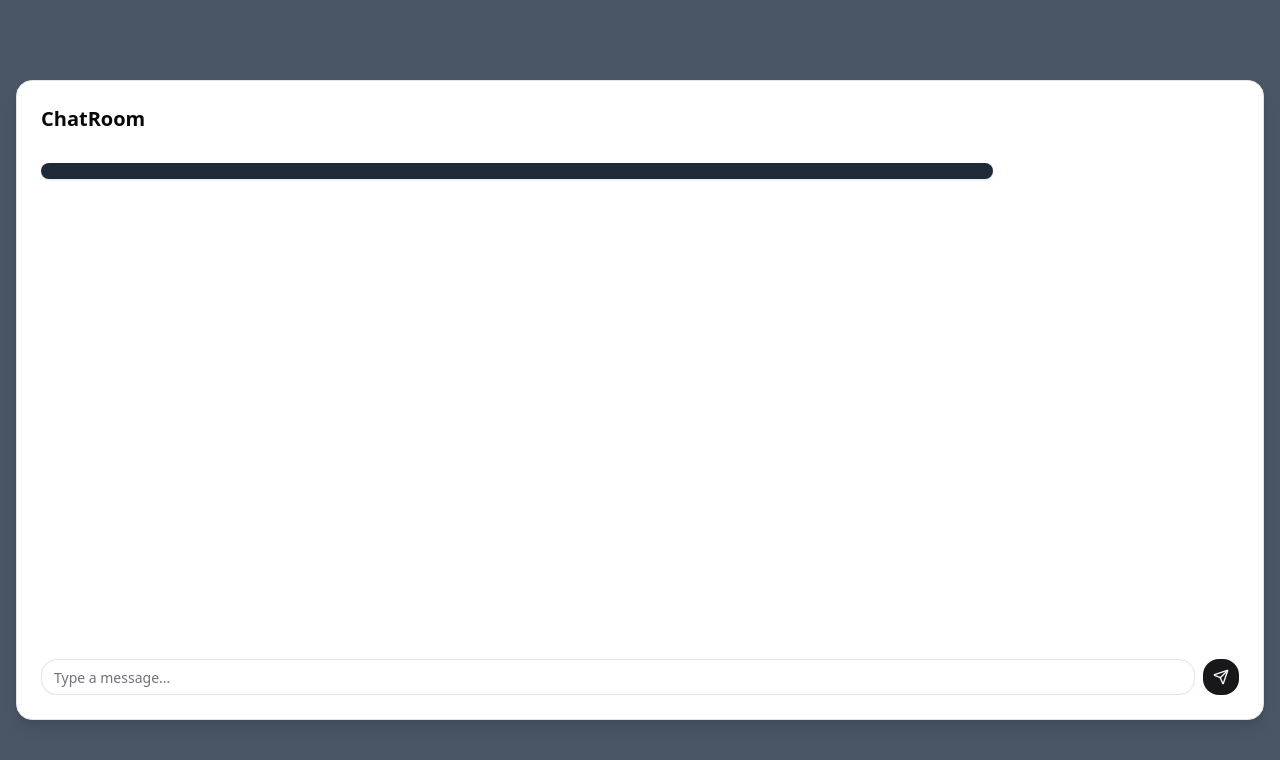
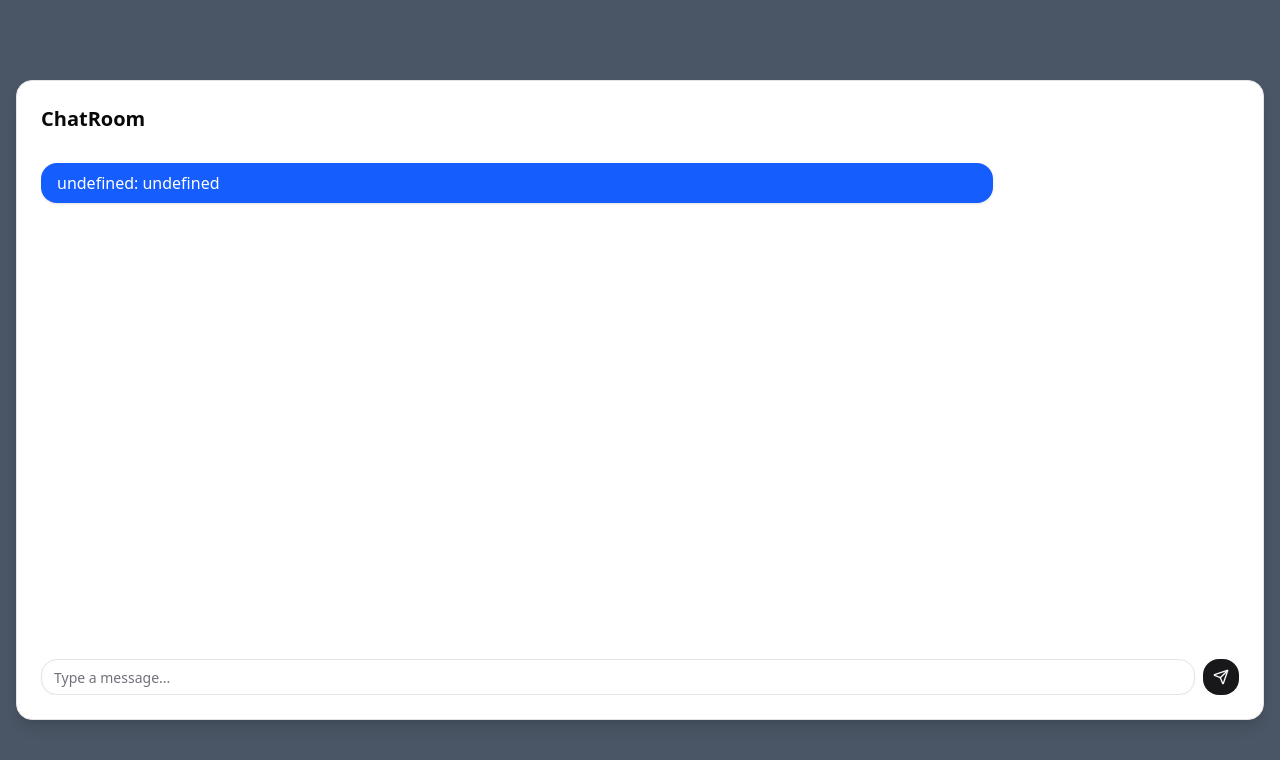
Before and after one commit to turkishfilms/llm-group-chat, a React (Vite) app: page / in a window 1280 px wide. Shown: the top 760 px of the page. Built offline with nearby package versions, Linux system fonts and the light colour scheme; no server answers.

Commit message:
Added Username
Added Username prop, Author to Bubble Content
Enables Attribution and Conditional Rendering

```diff
--- a/src/components/MessageBubble.tsx
+++ b/src/components/MessageBubble.tsx
@@ -1,6 +1,6 @@
 import { motion } from 'framer-motion'
-export default function MessageBubble({ author, text }) {
-  const isYou = author === "You";
+export default function MessageBubble({ username, author, text }) {
+  const isYou = author === username; //fix this
   return (
     <motion.div
       initial={{ opacity: 0, translateY: 10 }}
@@ -12,7 +12,7 @@ export default function MessageBubble({ author, text }) {
         : "self-start bg-gray-800 text-gray-100"
         }`}
     >
-      {text}
+      {`${author}: ${text}`}
     </motion.div>
   );
 }
```
